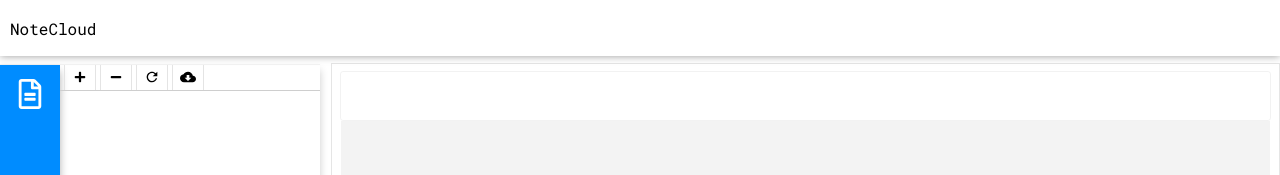
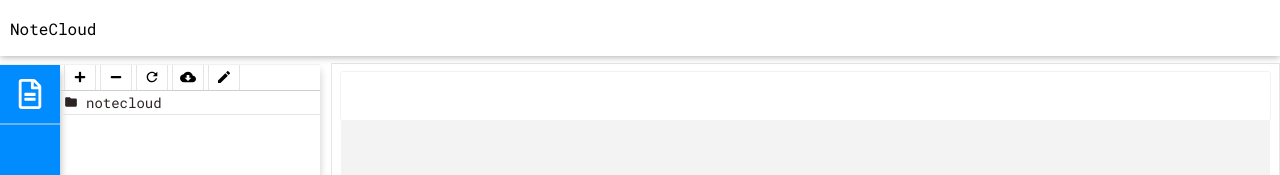
Before and after one commit to kafle-ashish/notecloud, a React (Create React App) app: page / in a window 1280 px wide. Shown: the top 175 px of the page. Built offline with nearby package versions, Linux system fonts and the light colour scheme.

Commit message:
implement add new file

```diff
--- a/src/components/gapi/gapi.js
+++ b/src/components/gapi/gapi.js
@@ -104,11 +104,10 @@ export const loadClientWhenGapiReady = function (script) {
           listFiles(
             function(id){
               if(id===null || id===undefined){
-                let res = createFolder("notecloud")
-                console.log(res)
+                createFolder("notecloud")
               }
               else
-              console.log(id, "fooumd")
+                return id
               }
           )
         }, function(error) {
--- a/src/components/menu/menu.css
+++ b/src/components/menu/menu.css
@@ -86,3 +86,36 @@
   .actions:hover {
     border-color: rgb(185, 185, 185);
   }
+
+  .file__root {
+      user-select: none;
+      display: flex;
+      color: rgb(46, 35, 35);
+      border-bottom: 1px solid rgb(228, 228, 228);
+      padding: 2px 4px;
+      font-size: 14px;
+      font-weight: 500;
+      align-items: center;
+      cursor: pointer;
+  }
+
+  .file__root, .file__root * {
+    transition: 0.2s ease-in-out;
+  }
+
+  .file__root:hover {
+      border-color: rgb(185, 185, 185);
+  }
+
+  .file__root:hover .actions__icons{
+      color: rgb(0, 140, 255);
+  }
+
+  .files {
+      display: flex;
+      align-items: center;
+      width: 100%;
+      font-size: 13px;
+      user-select: none;
+      cursor: pointer;
+  }
--- a/src/components/menu/menu.js
+++ b/src/components/menu/menu.js
@@ -1,6 +1,6 @@
 
 
-import React from 'react'
+import React, { useState } from 'react'
 import './menu.css'
 
 import {
@@ -16,13 +16,24 @@ import { FaPlus as Plus } from 'react-icons/fa'
 import { FaMinus as Minus } from 'react-icons/fa'
 import { MdRefresh as Refresh } from 'react-icons/md'
 import { MdCloudDownload as DownLoad } from 'react-icons/md'
+import { MdFolder as Folder } from "react-icons/md"
+import { MdModeEdit as Rename } from "react-icons/md";
+
 
 const Menu = function(){
+    function fileName(e){
+        // console.log(id)
+        if(e.key === 'Enter'){
+        console.log(e.currentTarget.value.replace(" ", ""))
+        // uploadFiles(e.currentTarget.value.replace(" ", ""), id)
+        document.getElementById("new__file").style.display = `none`
+        }
+    }
 
     return(
         <aside className="menu">
             <nav className="vetical__menu">
-                <span id="nav-menu-1" className="menu__btn" title="Notes" onClick={toggleActive}>
+                <span id="nav-menu-1" className="menu__btn active__menu" title="Notes" onClick={toggleActive}>
                     <Files className="menu__icons"/>
                 </span>
                 <span id="nav-menu-2" className="menu__btn" onClick={toggleActive}></span>
@@ -31,7 +42,7 @@ const Menu = function(){
             </nav>
             <div className="menu__content">
                 <div className="file__actions">
-                    <span className="actions" title="New File (ctrl + N)" onClick={uploadFiles}>
+                    <span className="actions" title="New File (ctrl + N)" onClick={newFile}>
                         <Plus className="actions__icons" size="12px"/>
                     </span>
                     <span className="actions" title="Delete ( delete )">
@@ -43,8 +54,22 @@ const Menu = function(){
                     <span className="actions" title="Download ( ctrl + D )">
                         <DownLoad className="actions__icons" size="16px"/>
                     </span>
+                    <span className="actions" title="Rename ( ctrl + shift + R )">
+                        <Rename className="actions__icons" size="16px"/>
+                    </span>
                 </div>
                 <div id="file__manager" className="file__manager">
+                    <div className="file__root" onClick={populateFiles}>
+                        <Folder className="actions__icons"/>
+                        <span style={{padding:`0px 8px`}}>notecloud</span>
+                    </div>
+                    <div className="files" id="files__holder">
+                    <input id="new__file"
+                        type="text" style={{display:`none`}}
+                        // onChange={fileName}
+                        onKeyPress={fileName}
+                        placeholder="file name"/>
+                    </div>
                 </div>
             </div>
         </aside>
@@ -62,4 +87,15 @@ function toggleActive(e){
     }
 }
 
+function populateFiles(){
+    document.getElementById("files__holder").innerHTML = 'Hola'
+}
+
+function newFile(){
+    let holder = document.getElementById("new__file")
+    holder.style.display = `block`
+    holder.style.width = `100%`
+    holder.focus()
+}
+
 export default Menu
```
Also changed, not shown: src/global.js (+9 -8 lines).
